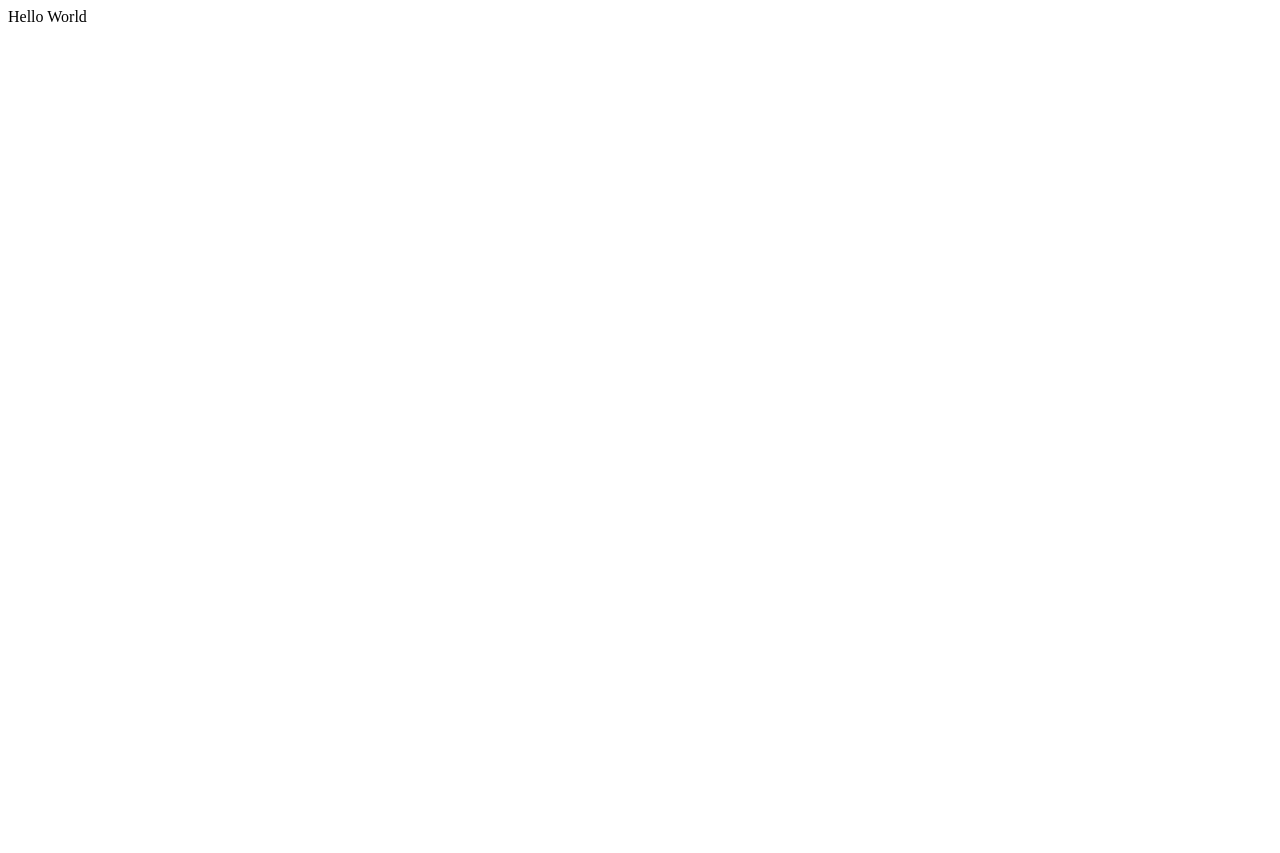
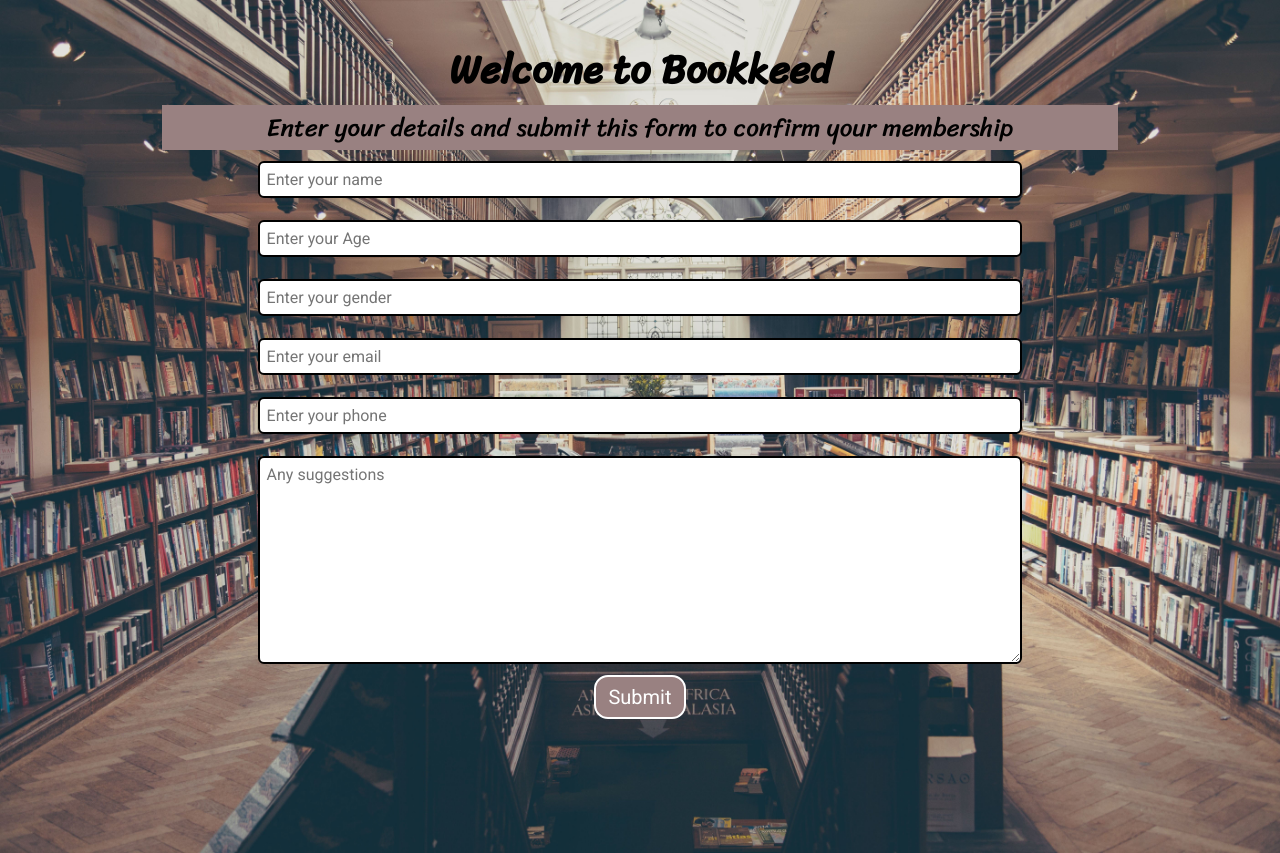
Before and after one commit to amiyaranjan-tech/newsite, a PHP site: page / in a window 1280 px wide. Before the commit the page is almost empty. Before the commit the page ends 22 px from the top, so only its background shows below. Run offline with PHP 8.4, Linux system fonts and the light colour scheme.

Commit message:
bookkeed website

```diff
--- a/index.php
+++ b/index.php
@@ -1,3 +1,76 @@
 <?php
-     echo 'Hello World';
- ?>
+$insert = false;
+if(isset($_POST['name'])){
+    // Set connection variables
+    $server = "localhost";
+    $username = "root";
+    $password = "";
+
+    // Create a database connection
+    $con = mysqli_connect($server, $username, $password);
+
+    // Check for connection success
+    if(!$con){
+        die("connection to this database failed due to" . mysqli_connect_error());
+    }
+    // echo "Success connecting to the db";
+
+    // Collect post variables
+    $name = $_POST['name'];
+    $gender = $_POST['gender'];
+    $age = $_POST['age'];
+    $email = $_POST['email'];
+    $phone = $_POST['phone'];
+    $desc = $_POST['desc'];
+    $sql = "INSERT INTO `bookkeed`.`bookkeed` (`name`, `age`, `gender`, `email`, `phone`, `suggestions`, `dt`) VALUES ('$name', '$age', '$gender', '$email', '$phone', '$desc', current_timestamp());";
+    // echo $sql;
+
+    // Execute the query
+    if($con->query($sql) == true){
+        // echo "Successfully inserted";
+
+        // Flag for successful insertion
+        $insert = true;
+    }
+    else{
+        echo "ERROR: $sql <br> $con->error";
+    }
+
+    // Close the database connection
+    $con->close();
+}
+?>
+
+<!DOCTYPE html>
+<html lang="en">
+<head>
+    <meta charset="UTF-8">
+    <meta name="viewport" content="width=device-width, initial-scale=1.0">
+    <title>bookkeed</title>
+    <link href="https://fonts.googleapis.com/css?family=Roboto|Sriracha&display=swap" rel="stylesheet">
+    <link rel="stylesheet" href="style.css">
+</head>
+<body>
+    <img class="bg" src="bg.jpg" alt="bookkeed">
+    <div class="container">
+        <h1>Welcome to Bookkeed</h3>
+        <p>Enter your details and submit this form to confirm your membership </p>
+        <?php
+        if($insert == true){
+        echo "<p class='submitMsg'>Thanks for submitting your form. happy learning</p>";
+        }
+    ?>
+        <form action="index.php" method="post">
+            <input type="text" name="name" id="name" placeholder="Enter your name">
+            <input type="text" name="age" id="age" placeholder="Enter your Age">
+            <input type="text" name="gender" id="gender" placeholder="Enter your gender">
+            <input type="email" name="email" id="email" placeholder="Enter your email">
+            <input type="phone" name="phone" id="phone" placeholder="Enter your phone">
+            <textarea name="desc" id="desc" cols="30" rows="10" placeholder="Any suggestions"></textarea>
+            <button class="btn">Submit</button>
+        </form>
+    </div>
+    <script src="index.js"></script>
+
+</body>
+</html>
--- /dev/null
+++ b/style.css
@@ -0,0 +1,64 @@
+*{
+    margin: 0px;
+    padding: 0px;
+    box-sizing: border-box;
+
+font-family: 'Roboto', sans-serif;
+}
+
+.container{
+    max-width: 80%;
+    padding: 34px;
+    margin: auto;
+
+}
+
+.container h1 {
+    text-align: center;
+    font-family: 'Sriracha', cursive;
+    font-size: 40px;
+}
+
+p{
+    font-size: 25px;
+    text-align: center;
+    font-family: 'Sriracha', cursive;
+    background: rgb(153, 129, 129);
+}
+
+input, textarea{
+
+    border: 2px solid black;
+    border-radius: 6px;
+    outline: none;
+    font-size: 16px;
+    width: 80%;
+    margin: 11px 0px;
+    padding: 7px;
+}
+form{
+    display: flex;
+    align-items: center;
+    justify-content: center;
+    flex-direction: column;
+}
+
+.btn{
+    color: white;
+    background: rgb(153, 129, 129);
+    padding: 8px 12px;
+    font-size: 20px;
+    border: 2px solid white;
+    border-radius: 14px;
+    cursor: pointer;
+}
+
+.bg{
+    width: 100%;
+    position: absolute;
+    z-index: -1;
+    opacity: 1;
+}
+.submitMsg{
+    color: green;
+}
```
Also changed, not shown: not in use index.html (added, +33 -0 lines), about.php (deleted), bg.jpg (added), index.js (added).
